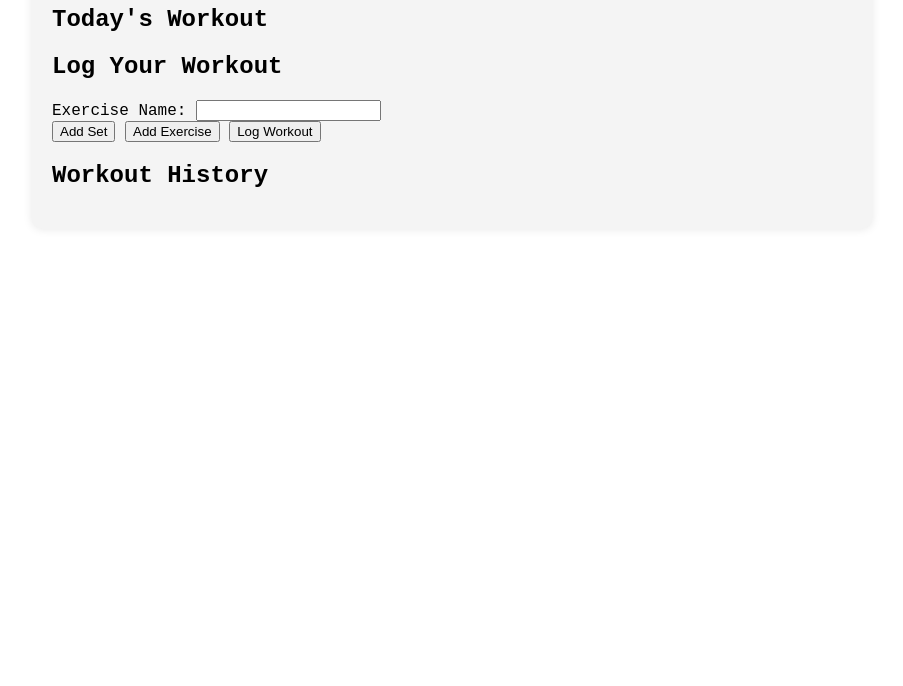
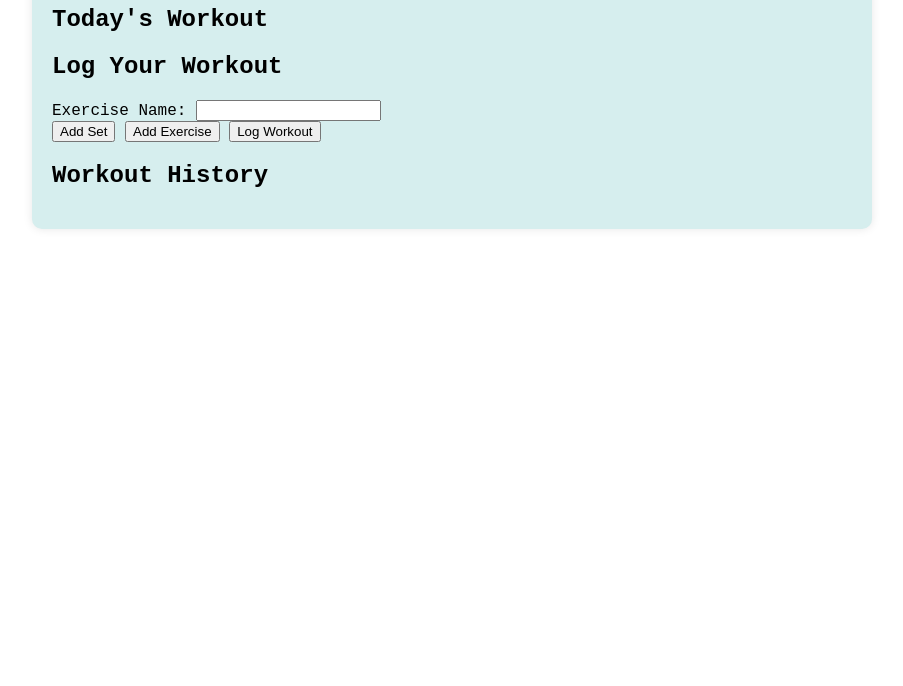
Before and after one commit to adaga12/KodeTPS24, a plain HTML site: page index.html in a window 1280 px wide. Shown: the part 114-800 px from the top of the page, without its empty margins (188-1091 px from the left). Drawn offline with Linux system fonts and the light colour scheme.

Commit message:
Update index.html

```diff
--- a/index.html
+++ b/index.html
@@ -14,7 +14,7 @@
         max-width: 800px;
         margin: 20px auto;
         padding: 20px;
-        background-color: #f4f4f4;
+        background-color: #D6EEEE;
         border-radius: 10px;
         box-shadow: 0 0 10px rgba(0, 0, 0, 0.1);
     }
```
